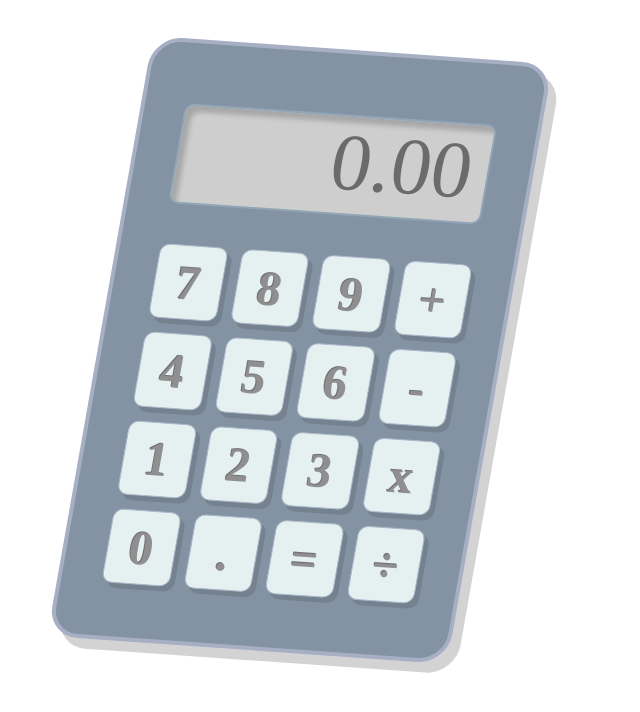
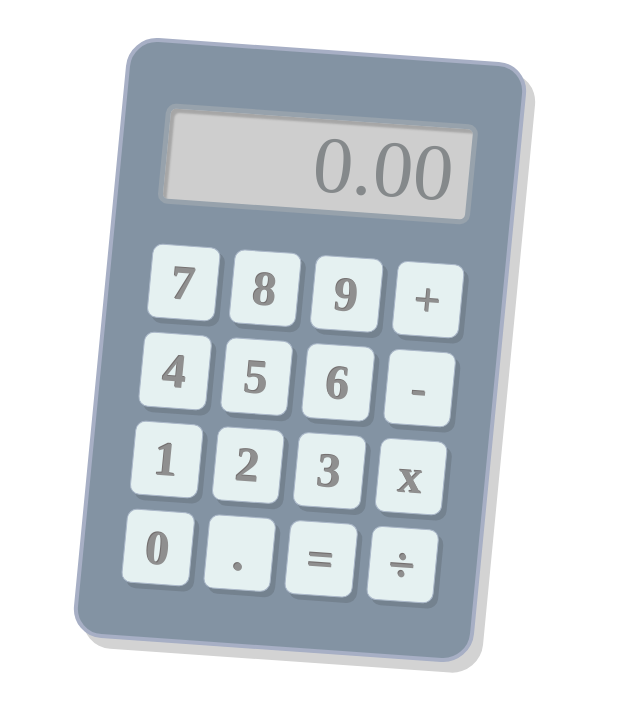
Before and after one commit to Ori-Roll/Test_CalculatorV2, a React (Create React App) app: page / in a window 1280 px wide. Shown: the top 712 px of the page, without its empty margins (0-640 px from the left). Built offline with nearby package versions, Linux system fonts and the light colour scheme; a web font is replaced by a local one.

Commit message:
working num btns, principle func for btns + small css change

```diff
--- a/src/App.css
+++ b/src/App.css
@@ -17,7 +17,7 @@ padding:0;
   height: 600px;
   background-color: #8393a3;
   margin:50px 100px;
-  transform: skew(-10deg, 4deg);
+  transform: skew(-5.5deg, 4deg);
   border-radius: 30px;
   box-shadow: lightgray 10px 10px;
   color: rgb(54, 54, 54);
@@ -71,10 +71,10 @@ padding:0;
   font-family: "Orbitron";
   font-size: 5em;
   font-style: initial;
-  color: rgb(107, 107, 107);
-  box-shadow: inset 6px 6px 5px rgba(0, 0, 0, 0.192);
+  color: rgb(133, 137, 139);
+  box-shadow: inset 4px 4px 2px rgba(0, 0, 0, 0.192);
   text-align: right;
-  border: solid 2px rgb(144, 165, 182);
+  border: solid 5px rgb(151, 162, 172);
 }
 
 /*
--- a/src/CalcComponents/NumberBtn.js
+++ b/src/CalcComponents/NumberBtn.js
@@ -1,7 +1,61 @@
 import React from "react";
+import { isNumber } from "util";
+
+let onScreenNum = 0.0;
 
 function btnClick(e, btnValue){
-    console.log("It's-a-meee, "+btnValue+".", e);
+    console.log("It's-a-meee, "+btnValue+"."/* ,e */ , "target: "+e.target);
+
+    switch(btnValue) {
+        /* case Number.isNaN(btnValue):     <<<<< Dosnt work because of Number.isNaN - +/-/X/=  comes out as NUMBERS!!!
+            console.log("is NaN");
+            switch(btnValue) {
+                case "+":
+                    console.log("+ function")
+                break;
+                case "-":
+                    console.log("- function")
+                break;
+                case "X":
+                    console.log("x function")
+                break;
+                case "÷":
+                    console.log("÷ function")
+                break;
+                case "=":
+                    console.log("= function")
+                break;
+                case "÷":
+                    console.log(". function")
+                break;
+                default:
+                    console.log("OOPS, Somthing else")
+            }
+        break; */
+        case "+":
+            console.log("+ - add function");
+        break;
+        case "-":
+            console.log("- - subtract function");
+        break;
+        case "x":
+            console.log("x - multiply function");
+        break;
+        case "÷":
+            console.log("÷ - divide function");
+        break;
+        case "=":
+            console.log("= - equals function");
+        break;
+        case ".":
+            console.log(". - point function");
+        break;
+
+        default:
+            onScreenNum =((onScreenNum*10)+Number(btnValue));
+            console.log("DISPLAY: "+onScreenNum);
+        break;
+    }
 };
 
 function NumberBtn(props){
```
